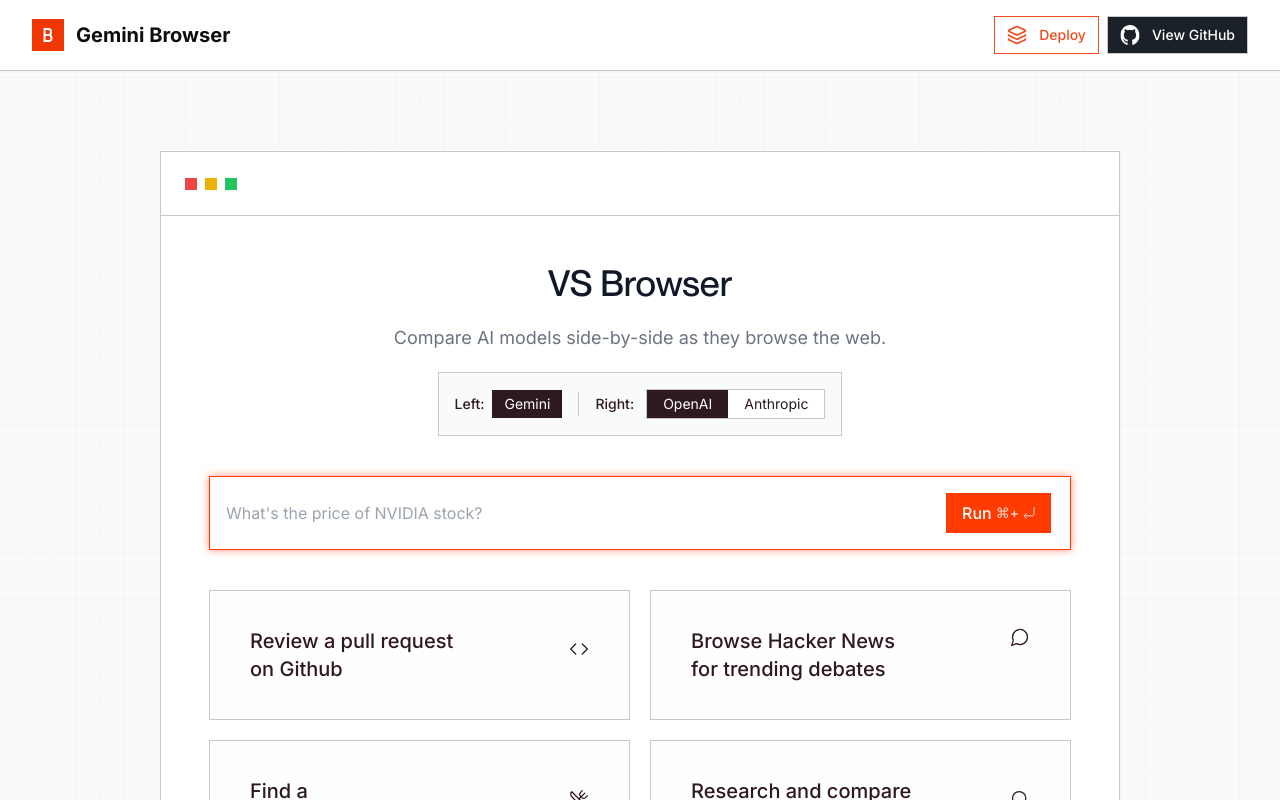
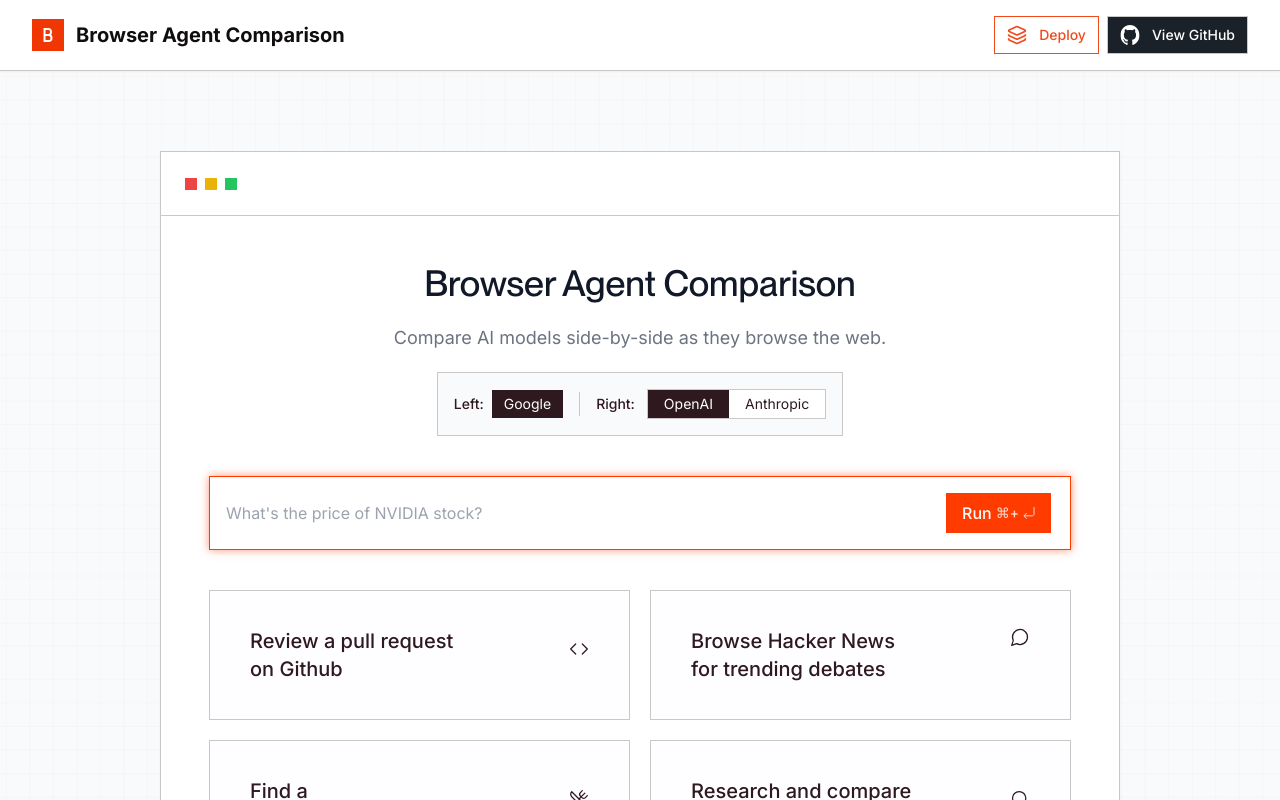
Before and after one commit to browserbase/arena, a Next.js app: page / in a window 1280 px wide. Shown: the top 800 px of the page. Built offline with nearby package versions, Linux system fonts and the light colour scheme; no server answers.

Commit message:
name changes

```diff
--- a/app/components/ChatFeedVS.tsx
+++ b/app/components/ChatFeedVS.tsx
@@ -333,7 +333,7 @@
       exit="exit"
     >
       <NavBar
-        title="VS Browser"
+        title="Browser Agent Comparison"
         showCloseButton={true}
         onClose={onClose}
         showGitHubButton={false}
@@ -414,7 +414,7 @@
             ) : (
               <>
                 <AgentPanel
-                  title="Gemini"
+                  title="Google Computer Use"
                   endpoint="/api/agent/gemini"
                   goal={goal}
                   sessionId={sessions.left.id}
@@ -424,7 +424,7 @@
                   className="border-r border-[#CAC8C7]"
                 />
                 <AgentPanel
-                  title={rightProvider === "openai" ? "OpenAI Computer Use" : "Claude 4 Sonnet"}
+                  title={rightProvider === "openai" ? "OpenAI Computer Use" : "Anthropic Computer Use (Claude 4 Sonnet)"}
                   endpoint={rightProvider === "openai" ? "/api/agent/openai" : "/api/agent/anthropic"}
                   goal={goal}
                   sessionId={sessions.right.id}
--- a/app/components/NavBar.tsx
+++ b/app/components/NavBar.tsx
@@ -13,7 +13,7 @@
 }
 
 export default function NavBar({
-  title = "Gemini Browser",
+  title = "Browser Agent Comparison",
   showCloseButton = false,
   onClose,
   showGitHubButton = true,
--- a/app/page.tsx
+++ b/app/page.tsx
@@ -143,7 +143,7 @@
               <div className="p-8 md:p-10 lg:p-12 flex flex-col items-center gap-8 md:gap-10">
                 <div className="flex flex-col items-center gap-3 md:gap-5">
                   <h1 className="text-2xl md:text-3xl lg:text-4xl font-ppneue text-gray-900 text-center">
-                    VS Browser
+                    Browser Agent Comparison
                   </h1>
                   <p className="text-base md:text-lg font-ppsupply text-gray-500 text-center">
                     Compare AI models side-by-side as they browse the web.
@@ -153,7 +153,7 @@
                   <div className="flex items-center gap-4 p-4 bg-gray-50 border border-[#CAC8C7]">
                     <div className="flex items-center gap-2">
                       <span className="font-ppsupply text-sm text-[#2E191E] font-medium">Left:</span>
-                      <span className="px-3 py-1 bg-[#2E191E] text-white text-sm font-ppsupply">Gemini</span>
+                      <span className="px-3 py-1 bg-[#2E191E] text-white text-sm font-ppsupply">Google</span>
                     </div>
                     <div className="w-px h-6 bg-[#CAC8C7]"></div>
                     <div className="flex items-center gap-3">
```
